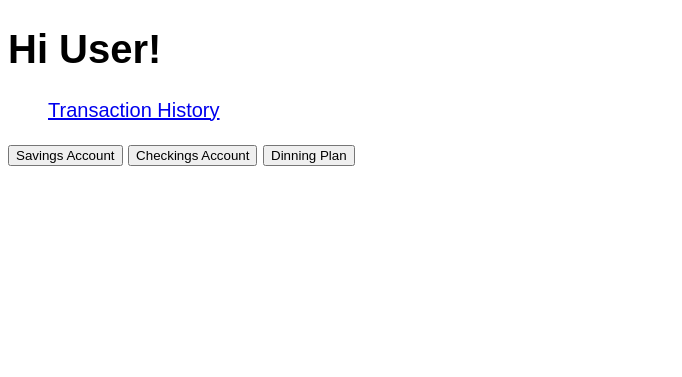
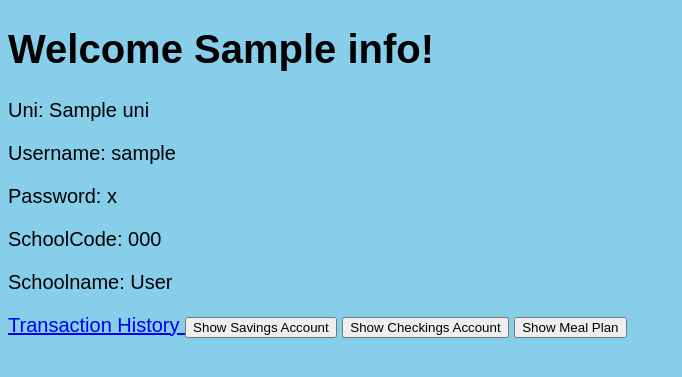
Before and after one commit to kirstyihen/budgetTracker-w4111-proj1, a Flask app: template templates/user_profile.html in a window 1280 px wide. Shown: the top 377 px of the page, without its empty margins (0-682 px from the left). Run offline with Flask 3, Linux system fonts and the light colour scheme; the template is opened without the code that fills it: most values are stand-ins (such as "Sample title", 1, 10 or a date in 2020); parts of the project's set-up code (start-up, migrations or seed data) failed here and were passed over; some libraries are stand-ins or nearby versions.

Commit message:
Update user_profile.html

```diff
--- a/templates/user_profile.html
+++ b/templates/user_profile.html
@@ -7,81 +7,59 @@
   </style>
 
 
-<body>
-  <h1>Hi User!</h1>
-  <nav>
-    <ul>
-        <a href="account_tracking.html"> Transaction History </a>
-    </ul>
-  </nav>
-  <form style="display: inline-block;" id="savingsForm" action="/savings" method="post">
-    <input type="submit" value="Savings Account" onclick="openSavings()">
-  </form>
+<body style="background-color:#87CEEB;">
+  <h1>Welcome {{ info['name'] }}! </h1>
+  <p>Uni: {{ info['uni'] }} </p>
+  <p>Username: {{ info['username'] }}</p>
+  <p>Password: {{ info['password'] }}</p>
+  <p>SchoolCode: {{ info['schoolcode'] }}</p>
+  <p>Schoolname: {{ info['schoolname'] }}</p>
 
-  <div id="savings" style="display:none">
-
-    {% if savingsAccount_data %}
-      <table border="1">
-        <tr>
-          <th>Balance</th>
-        </tr>
-          {% for row in savingsAccount_data %}
-            <tr>
-              <td>{{ row.balance }}</td>
-            </tr>
-          {% endfor %}
-      </table>
-    {% endif %}
-  </div>
+  <a href="account_tracking.html"> Transaction History </a>
 
 
-  <form style="display: inline-block;" id="checkingsForm" action="/checkings" method="post">
-    <input type="submit" value="Checkings Account" onclick = "checkings()">
-  </form>
+<button onclick="toggleSavings()">Show Savings Account</button>
 
-  <div id="checkings" style="display:none">
-  {% if checkingsAccount_data %}
-      <table border="1">
-          <tr>
-              <th>Balance</th>
-          </tr>
-          {% for row in checkingsAccount_data %}
-              <tr>
-                  <td>{{ row.balance }}</td>
-              </tr>
-          {% endfor %}
-      </table>
-  {% endif %}
-  </div>
+<p id="savings" style="display:none">
+    <strong>Savings Account Balance:</strong> {{ info['balance'] }}
+</p>
 
-  <form style="display: inline-block;" id="dinningForm" action="/meal_plan" method="post">
-    <input type="submit" value="Dinning Plan" onclick="document.getElementById('meal_plan').style.display='block'">
-  </form>
+<script>
+    function toggleSavings() {
+        var savingsElement = document.getElementById('savings');
+        savingsElement.style.display = (savingsElement.style.display === 'none') ? 'block' : 'none';
+    }
+</script>
 
-  <div id="meal_plan" style="display:none">
-    {% if mealPlan_data %}
-      <table border="1">
-        {% for column in mealPlan_data %}
-          <tr>
-            <th>Swipes</th>
-            <th>Dinning Dollars</th>
-            <th>Points</th>
-            <th>Flex</th>
-          </tr>
-          {% for row in mealPlan_data %}
-            <tr>
-              <td>{{row.swipes}}</td>
-              <td>{{row.dining_dollars}}</td>
-              <td>{{row.points}}</td>
-              <td>{{row.flex}}</td>
-            </tr>
-          {% endfor %}
-        {%endfor%}
-      </table>
-    {% endif %}
-  </div>
+<button onclick="toggleCheckings()">Show Checkings Account</button>
+
+<p id="checkings" style="display:none">
+    <strong>Checkings Account Balance:</strong>{{ info['balance'] }}
+</p>
+
+<script>
+    function toggleCheckings() {
+        var checkingsElement = document.getElementById('checkings');
+        checkingsElement.style.display = (checkingsElement.style.display === 'none') ? 'block' : 'none';
+    }
+</script>
+
+<button onclick="toggleMealPlan()">Show Meal Plan</button>
+
+<p id="meal_plan" style="display:none">
+  <strong>Swipes:</strong></br> {{ info['swipes'] }}
+  <strong>Dining Dollars:</strong></br>  {{ info['dining_dollars'] }}
+  <strong>Points:</strong></br>  {{ info['points'] }}
+  <strong>Flex:</strong></br>  {{ info['flex'] }}
+</p>
+
+<script>
+    function toggleMealPlan() {
+        var mealPlanElement = document.getElementById('meal_plan');
+        mealPlanElement.style.display = (mealPlanElement.style.display === 'none') ? 'block' : 'none';
+    }
+</script>
+
 
 </body>
-
-
 </html>
```
